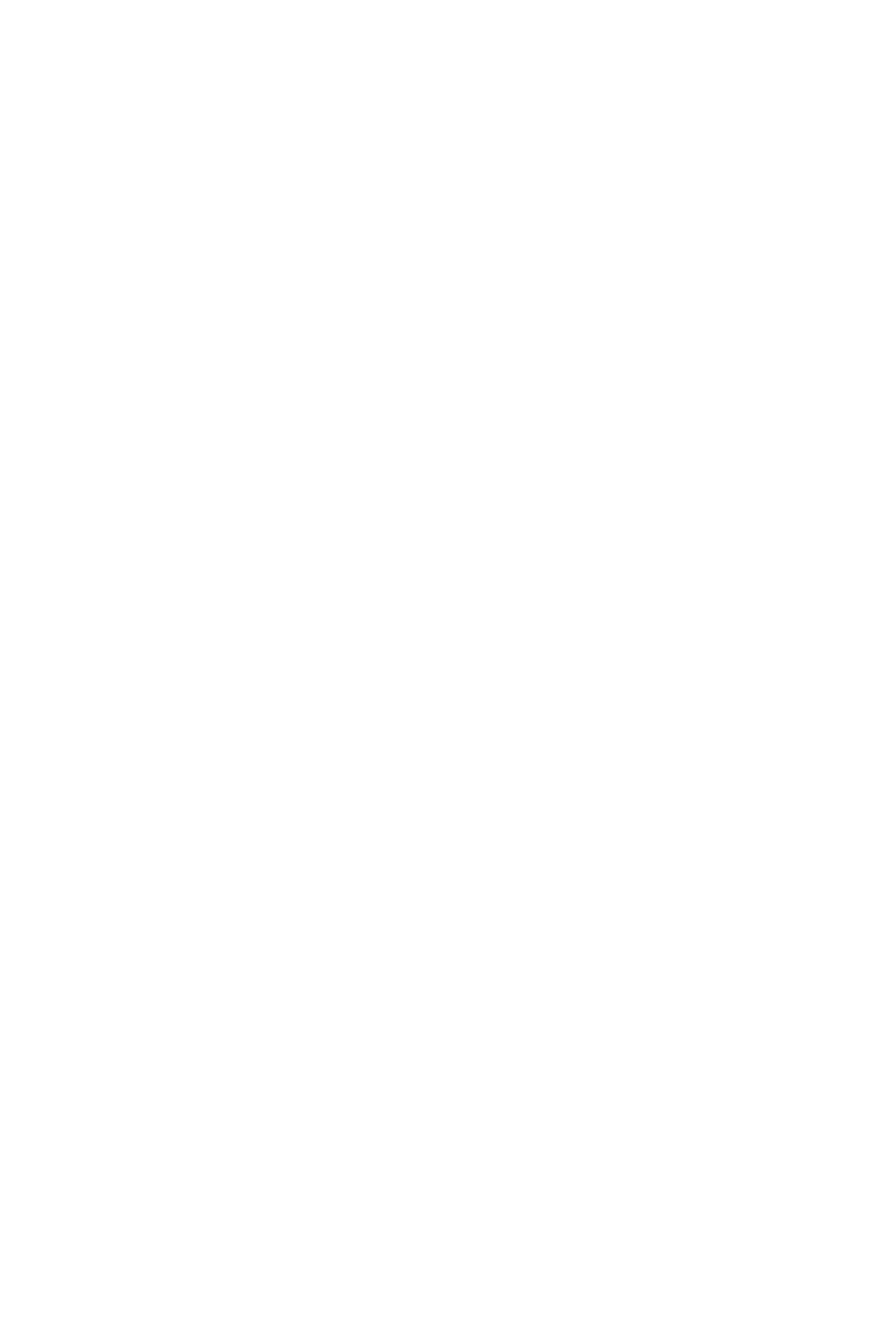
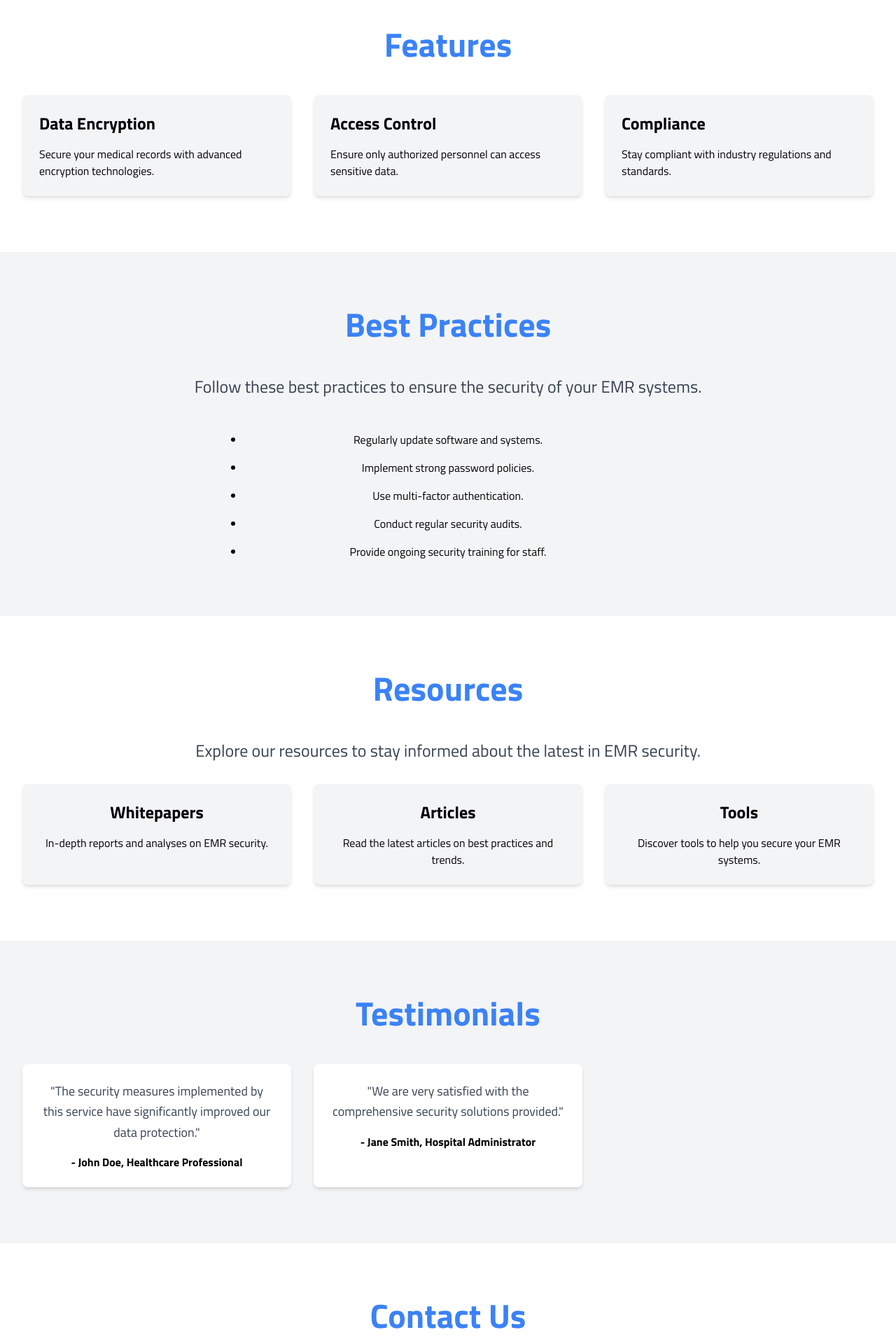
Before and after one commit to OluwaTobba/EMRs, a React (Vite) app: page / in a window 1280 px wide. Shown: the part 860-2780 px from the top of the page at 70% size. Before the commit the page ends 820 px from the top, so only its background shows below. Built offline with nearby package versions, Linux system fonts and the light colour scheme.

Commit message:
third commit

```diff
--- a/src/App.jsx
+++ b/src/App.jsx
@@ -3,6 +3,12 @@ import './index.css';
 import NavBar from './Components/NavBar'
 import Header from './Components/Header'
 import About from './Components/About'
+import Features from './Components/Features';
+import BestPractices from './Components/BestPractices';
+import Resources from './Components/Resources';
+import Testimonials from './Components/Testimonials';
+import Contact from './Components/Contact';
+import Footer from './Components/Footer'
 
 function App() {
 
@@ -11,6 +17,12 @@ function App() {
       <NavBar />
       <Header />
       <About />
+      <Features />
+      <BestPractices />
+      <Resources />
+      <Testimonials />
+      <Contact/>
+      <Footer />
     </>
   );
 }
--- a/src/Components/About.jsx
+++ b/src/Components/About.jsx
@@ -2,9 +2,9 @@ import React from 'react';
 
 const About = () => {
   return (
-    <section className="bg-gray-200 py-20" id="about">
-      <div className="container mx-auto px-4 sm:px-6 lg:px-8 text-center">
-        <h2 className="text-3xl sm:text-4xl lg:text-5xl font-bold mb-6 text-blue-600">About Us</h2>
+    <section className="bg-gray-100 py-20" id="about">
+      <div className="max-w-7xl mx-auto px-4 sm:px-6 lg:px-8 text-center">
+        <h2 className="text-3xl sm:text-4xl lg:text-5xl font-bold mb-6 text-blue-500">About Us</h2>
         <p className="text-lg sm:text-xl lg:text-2xl text-gray-700 leading-relaxed">
           Electronic Medical Records (EMR) systems are digital versions of patients' paper charts and have become a cornerstone in modern healthcare for managing patient information. While they offer significant advantages in terms of accessibility, efficiency, and quality of care, they also present considerable security challenges. Ensuring the security of EMR systems is critical to protecting patient privacy, maintaining trust, and complying with legal and regulatory requirements.
         </p>
--- /dev/null
+++ b/src/Components/BestPractices.jsx
@@ -0,0 +1,23 @@
+import React from 'react';
+
+const BestPractices = () => {
+  return (
+    <section className="bg-gray-100 py-20" id="best-practices">
+      <div className="max-w-7xl mx-auto px-4 sm:px-6 lg:px-8 text-center">
+        <h2 className="text-3xl sm:text-4xl lg:text-5xl font-bold mb-12 text-blue-500">Best Practices</h2>
+        <p className="text-lg sm:text-xl lg:text-2xl mb-12 text-gray-700 leading-relaxed">
+          Follow these best practices to ensure the security of your EMR systems.
+        </p>
+        <ul className="list-disc text-center mx-auto mt-8 max-w-prose space-y-4">
+          <li>Regularly update software and systems.</li>
+          <li>Implement strong password policies.</li>
+          <li>Use multi-factor authentication.</li>
+          <li>Conduct regular security audits.</li>
+          <li>Provide ongoing security training for staff.</li>
+        </ul>
+      </div>
+    </section>
+  );
+}
+
+export default BestPractices;
--- /dev/null
+++ b/src/Components/Contact.jsx
@@ -0,0 +1,25 @@
+import React from 'react';
+
+const Contact = () => {
+  return (
+    <section className="bg-white py-20" id="contact">
+      <div className="max-w-7xl mx-auto px-4 sm:px-6 lg:px-8 text-center">
+        <h2 className="text-3xl sm:text-4xl lg:text-5xl font-bold mb-12 text-blue-500">Contact Us</h2>
+        <form className="max-w-lg mx-auto">
+          <div className="mb-4">
+            <input type="text" className="w-full p-4 border border-gray-300 rounded-lg" placeholder="Name" />
+          </div>
+          <div className="mb-4">
+            <input type="email" className="w-full p-4 border border-gray-300 rounded-lg" placeholder="Email" />
+          </div>
+          <div className="mb-4">
+            <textarea className="w-full p-4 border border-gray-300 rounded-lg" placeholder="Message" rows="4"></textarea>
+          </div>
+          <button type="submit" className="bg-blue-500 text-white py-2 px-6 rounded-full hover:bg-blue-700 transition duration-300 ease-in-out transform hover:scale-105">Send Message</button>
+        </form>
+      </div>
+    </section>
+  );
+}
+
+export default Contact;
--- /dev/null
+++ b/src/Components/Features.jsx
@@ -0,0 +1,27 @@
+import React from 'react';
+
+const Features = () => {
+  return (
+    <section className="bg-white py-20" id="features">
+      <div className="max-w-7xl mx-auto px-4 sm:px-6 lg:px-8">
+        <h2 className="text-3xl sm:text-4xl lg:text-5xl font-bold mb-12 text-center text-blue-500">Features</h2>
+        <div className="grid grid-cols-1 md:grid-cols-2 lg:grid-cols-3 gap-8">
+            <div className="feature-item p-6 bg-gray-100 rounded-lg shadow-md transition duration-300 ease-in-out transform hover:scale-105">
+                <h3 className="text-2xl font-bold mb-4">Data Encryption</h3>
+                <p>Secure your medical records with advanced encryption technologies.</p>
+            </div>
+            <div className="feature-item p-6 bg-gray-100 rounded-lg shadow-md transition duration-300 ease-in-out transform hover:scale-105">
+                <h3 className="text-2xl font-bold mb-4">Access Control</h3>
+                <p>Ensure only authorized personnel can access sensitive data.</p>
+            </div>
+            <div className="feature-item p-6 bg-gray-100 rounded-lg shadow-md transition duration-300 ease-in-out transform hover:scale-105">
+                <h3 className="text-2xl font-bold mb-4">Compliance</h3>
+                <p>Stay compliant with industry regulations and standards.</p>
+            </div>
+        </div>
+      </div>
+    </section>
+  );
+}
+
+export default Features;
--- a/src/Components/Footer.jsx
+++ b/src/Components/Footer.jsx
@@ -1 +1,17 @@
-rfce
+import React from 'react';
+
+const Footer = () => {
+  return (
+    <footer className="bg-blue-800 text-white py-6">
+      <div className="max-w-7xl mx-auto px-4 sm:px-6 lg:px-8 text-center">
+        <p>&copy; 2024 EMRs Security. All rights reserved.</p>
+        <div className="mt-4">
+          <a href="#" className="mx-2">Privacy Policy</a>
+          <a href="#" className="mx-2">Terms of Service</a>
+        </div>
+      </div>
+    </footer>
+  );
+}
+
+export default Footer;
--- a/src/Components/Header.jsx
+++ b/src/Components/Header.jsx
@@ -3,7 +3,7 @@ import React from 'react';
 const Header = () => {
   return (
     <header className="bg-blue-600 text-white py-20" id="home">
-      <div className="container mx-auto text-center px-4 sm:px-6 lg:px-8">
+      <div className="max-w-7xl mx-auto text-center px-4 sm:px-6 lg:px-8">
         <h1 className="text-4xl sm:text-5xl lg:text-6xl font-bold mb-4">
           ELECTRONIC MEDICAL RECORDS SECURITY
         </h1>
--- /dev/null
+++ b/src/Components/Resources.jsx
@@ -0,0 +1,30 @@
+import React from 'react';
+
+const Resources = () => {
+  return (
+    <section className="bg-white py-20" id="resources">
+      <div className="max-w-7xl mx-auto px-4 sm:px-6 lg:px-8 text-center">
+        <h2 className="text-3xl sm:text-4xl lg:text-5xl font-bold mb-12 text-blue-500">Resources</h2>
+        <p className="text-lg sm:text-xl lg:text-2xl text-gray-700 leading-relaxed">
+          Explore our resources to stay informed about the latest in EMR security.
+        </p>
+        <div className="grid grid-cols-1 md:grid-cols-2 lg:grid-cols-3 gap-8 mt-8">
+            <a href="#" className="resource-item p-6 bg-gray-100 rounded-lg shadow-md">
+                <h3 className="text-2xl font-bold mb-4">Whitepapers</h3>
+                <p>In-depth reports and analyses on EMR security.</p>
+            </a>
+            <a href="#" className="resource-item p-6 bg-gray-100 rounded-lg shadow-md">
+                <h3 className="text-2xl font-bold mb-4">Articles</h3>
+                <p>Read the latest articles on best practices and trends.</p>
+            </a>
+            <a href="#" className="resource-item p-6 bg-gray-100 rounded-lg shadow-md">
+                <h3 className="text-2xl font-bold mb-4">Tools</h3>
+                <p>Discover tools to help you secure your EMR systems.</p>
+            </a>
+        </div>
+      </div>
+    </section>
+  );
+}
+
+export default Resources;
--- /dev/null
+++ b/src/Components/Testimonials.jsx
@@ -0,0 +1,27 @@
+import React from 'react';
+
+const Testimonials = () => {
+  return (
+    <section className="bg-gray-100 py-20" id="testimonials">
+      <div className="max-w-7xl mx-auto px-4 sm:px-6 lg:px-8 text-center">
+        <h2 className="text-3xl sm:text-4xl lg:text-5xl font-bold mb-12 text-blue-500">Testimonials</h2>
+        <div className="grid grid-cols-1 md:grid-cols-2 lg:grid-cols-3 gap-8 mt-8">
+            <div className="testimonial-item p-6 bg-white rounded-lg shadow-md transition duration-300 ease-in-out transform hover:scale-105">
+                <p className="text-lg leading-relaxed text-gray-700">
+                "The security measures implemented by this service have significantly improved our data protection."
+                </p>
+                <p className="mt-4 font-bold">- John Doe, Healthcare Professional</p>
+            </div>
+            <div className="testimonial-item p-6 bg-white rounded-lg shadow-md transition duration-300 ease-in-out transform hover:scale-105">
+                <p className="text-lg leading-relaxed text-gray-700">
+                "We are very satisfied with the comprehensive security solutions provided."
+                </p>
+                <p className="mt-4 font-bold">- Jane Smith, Hospital Administrator</p>
+          </div>
+        </div>
+      </div>
+    </section>
+  );
+}
+
+export default Testimonials;
```
